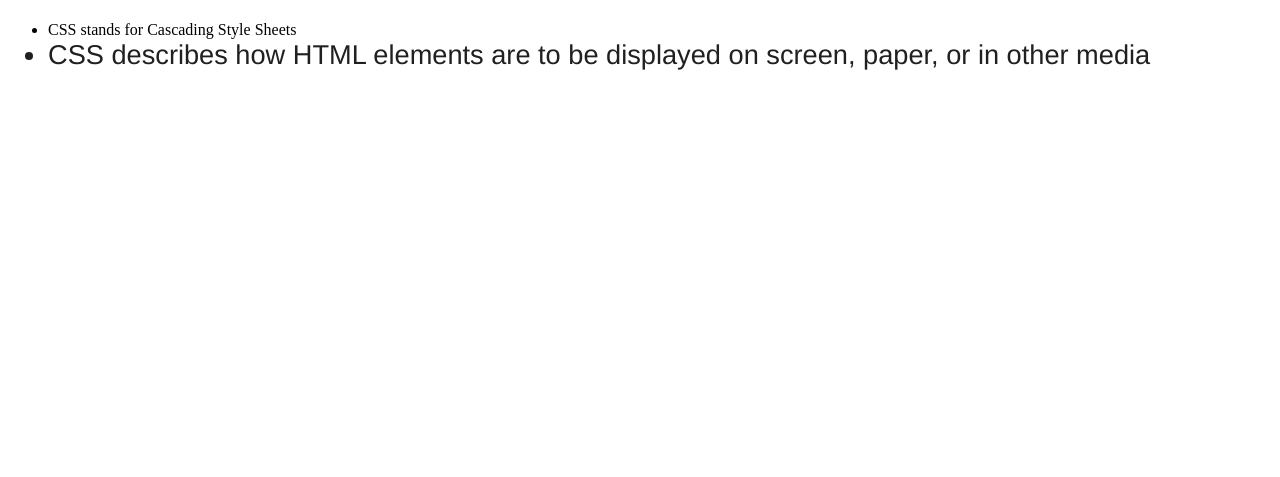
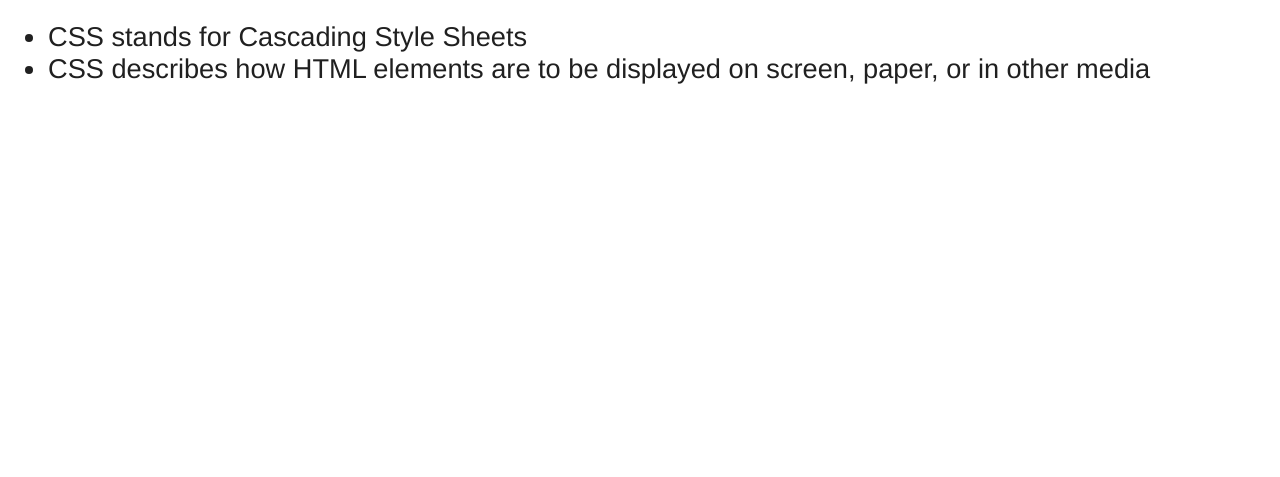
Before and after one commit to shahanweerakoon/template-editor, a plain HTML site: page index.html in a window 1280 px wide. Shown: the part 323-800 px from the top of the page. Drawn offline with Linux system fonts and the light colour scheme.

Commit message:
tyjgyjtyy

```diff
--- a/index.html
+++ b/index.html
@@ -7,7 +7,7 @@
     <p style="color:#242424; font-family: 'Franklin Gothic Medium', 'Arial Narrow', Arial, sans-serif; text-align: center; font-size: 2.4em; ; margin-top: 2px ;">CSS describes how HTML elements should be displayed. </p>
     <h2 style="color:#00a7da; margin-top: 30%;font-weight: 800 ; padding: 14px;background-color: #d6ebff;font-family: 'Franklin Gothic Medium', 'Arial Narrow', Arial, sans-serif; font-size: 2em; padding: 10px; margin-top: 37px;">What is CSS? </h2>
     <ul>
-        <li tyle="color:#202020; font-family: 'Franklin Gothic Medium', 'Arial Narrow', Arial, sans-serif; font-size: 1.7em; padding: 0px; margin: 0px;">CSS stands for Cascading Style Sheets</li>
+        <li style="color:#202020; font-family: 'Franklin Gothic Medium', 'Arial Narrow', Arial, sans-serif; font-size: 1.7em; padding: 0px; margin: 0px;">CSS stands for Cascading Style Sheets</li>
         <li style="color:#202020; font-family: 'Franklin Gothic Medium', 'Arial Narrow', Arial, sans-serif; font-size: 1.7em; padding: 0px; margin: 0px;">CSS describes how HTML elements are to be displayed on screen, paper, or in
             other media</li>
     </ul>
```
